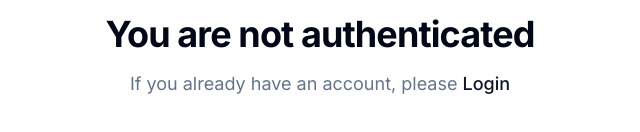
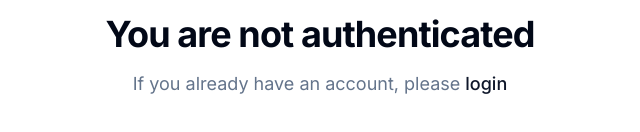
Before and after one commit to lbavendanos/privoti-cms, a Next.js app: page /analytics in a window 1280 px wide. Shown: the part 344-476 px from the top of the page, without its empty margins (320-960 px from the left). Built offline with nearby package versions, Linux system fonts and the light colour scheme; no server answers.

Commit message:
Fix text

```diff
--- a/src/app/(app)/_components/app/app-unauthenticated.tsx
+++ b/src/app/(app)/_components/app/app-unauthenticated.tsx
@@ -18,7 +18,7 @@ export function AppUnauthenticated() {
                   className="h-fit w-fit p-0 text-base lg:text-lg"
                   asChild
                 >
-                  <Link href="/login">Login</Link>
+                  <Link href="/login">login</Link>
                 </Button>
               </p>
             </div>
```
